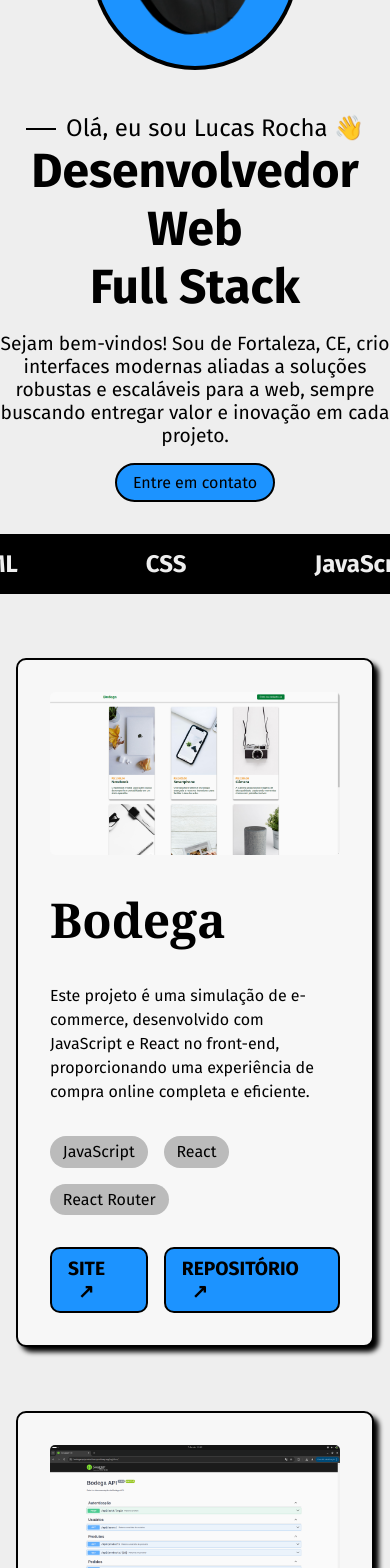
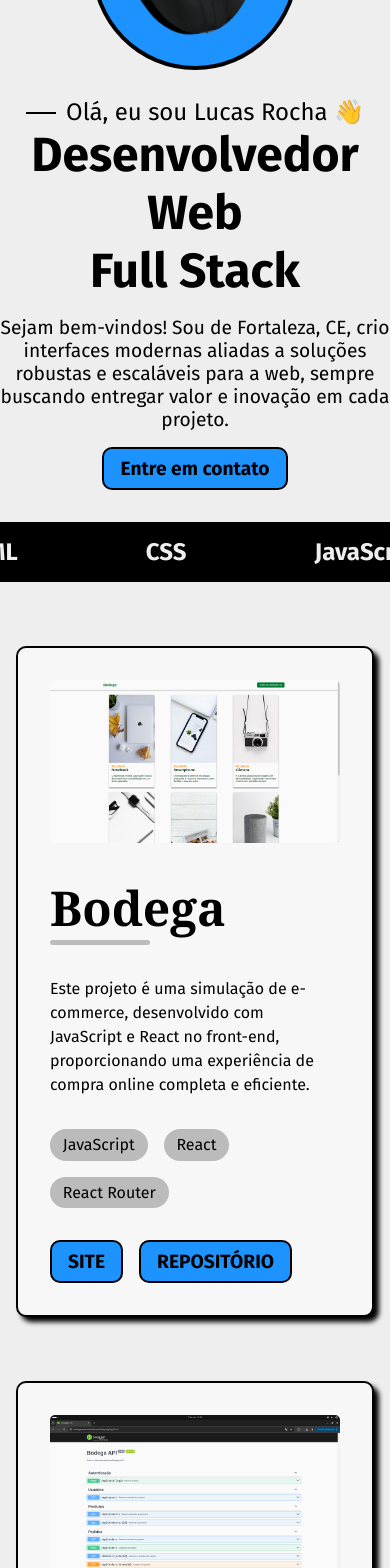
Before and after one commit to lucasrochabz/portfolio, a React (Vite) app: page / in a window 390 px wide. Shown: the part 432-2000 px from the top of the page. Built offline with nearby package versions, Linux system fonts and the light colour scheme.

Commit message:
corrigindo layout

```diff
--- a/src/App.jsx
+++ b/src/App.jsx
@@ -1,9 +1,9 @@
 import { Header } from './components/Header';
 import { About } from './components/About';
-import { Tools } from './components/Tools/Tools';
+import { Stacks } from './components/Stacks';
 import { ProjectList } from './components/ProjectList';
+import { Footer } from './components/Footer';
 import { Contact } from './components/Contact';
-import { Footer } from './components/Footer';
 import './App.css';
 
 export const App = () => {
@@ -11,9 +11,8 @@ export const App = () => {
     <>
       <Header />
       <About />
-      <Tools />
+      <Stacks />
       <ProjectList />
-      {/* <Contact /> */}
       <Footer />
     </>
   );
--- a/src/components/About/About.jsx
+++ b/src/components/About/About.jsx
@@ -17,7 +17,7 @@ export const About = () => {
             aliadas a soluções robustas e escaláveis para a web, sempre buscando
             entregar valor e inovação em cada projeto.
           </p>
-          <a className={styles.email} href="mailto:lucas@example.com">
+          <a className={styles.email} href="mailto:lucasbezerrar@gmail.com">
             Entre em contato
           </a>
         </div>
--- a/src/components/About/About.module.css
+++ b/src/components/About/About.module.css
@@ -5,7 +5,7 @@
   align-items: center;
   gap: 4rem;
   height: 650px;
-  margin: 0 auto;
+  margin: 2rem auto;
 }
 
 .content {
@@ -59,8 +59,10 @@
 .email {
   background-color: var(--blue-color);
   color: var(--black-color);
+  font-size: 1.2rem;
+  font-weight: bold;
   border: 2px solid var(--black-color);
-  border-radius: 100px;
+  border-radius: 10px;
   padding: 0.5rem 1rem;
   margin-top: 1rem;
   transition: 0.3s;
@@ -75,9 +77,8 @@
   .about {
     grid-template-columns: 1fr;
     justify-items: center;
-    gap: 3rem;
+    gap: 2rem;
     height: 100%;
-    margin: 2rem 0;
   }
   .sticker {
     width: 200px;
--- a/src/components/Footer/Footer.jsx
+++ b/src/components/Footer/Footer.jsx
@@ -9,11 +9,24 @@ export const Footer = () => {
 
           <ul className={styles.list}>
             <li className={styles.top}>Siga</li>
+
             <li>
-              <a href="#">LinkedIn</a>
+              <a
+                href="https://www.linkedin.com/in/lucas-bezerra-rocha"
+                target="blank"
+              >
+                LinkedIn
+              </a>
             </li>
             <li>
-              <a href="#">GitHub</a>
+              <a href="https://github.com/lucasrochabz" target="blank">
+                GitHub
+              </a>
+            </li>
+            <li>
+              <a href="https://www.instagram.com/lucasrochabz" target="blank">
+                Instagram
+              </a>
             </li>
           </ul>
 
@@ -29,7 +42,7 @@ export const Footer = () => {
         </div>
         <div className={styles.footer}>
           <p>
-            Copyright &copy; 2024 Lucas Rocha. Todos os direitos reservados.
+            Copyright &copy; 2025 Lucas Rocha. Todos os direitos reservados.
           </p>
         </div>
       </section>
--- a/src/components/Footer/Footer.module.css
+++ b/src/components/Footer/Footer.module.css
@@ -6,13 +6,14 @@
 .content {
   max-width: 1200px;
   margin: 0 auto;
+  padding: 2rem 0;
 }
 
 .item {
   display: flex;
   justify-content: space-between;
   font-size: 1.2rem;
-  padding: 2rem 0;
+  padding-bottom: 2rem;
 }
 
 .list {
@@ -31,8 +32,7 @@
   color: var(--gray-color);
   text-align: center;
   border-top: 2px solid var(--gray-color);
-  padding: 2rem 0;
-  margin: 0 auto;
+  padding-top: 2rem;
 }
 
 @media (max-width: 800px) {
--- a/src/components/ProjectCard/ProjectCard.module.css
+++ b/src/components/ProjectCard/ProjectCard.module.css
@@ -25,6 +25,15 @@
   display: flex;
   flex-direction: column;
   gap: 2rem;
+}
+
+.info h2::after {
+  content: '';
+  display: block;
+  background-color: #bbb;
+  width: 100px;
+  height: 5px;
+  border-radius: 100px;
 }
 
 .info p {
@@ -65,12 +74,6 @@
   color: var(--bg-color);
 }
 
-.links a::after {
-  content: '↗';
-  display: inline-block;
-  margin-left: 10px;
-}
-
 @media (max-width: 800px) {
   .card {
     grid-template-columns: 1fr;
--- a/src/components/Tools/Tools.jsx
+++ b/src/components/Stacks/Stacks.jsx
@@ -1,6 +1,6 @@
-import styles from './Tools.module.css';
+import styles from './Stacks.module.css';
 
-const tools = [
+const stacks = [
   'HTML',
   'CSS',
   'JavaScript',
@@ -10,13 +10,13 @@ const tools = [
   'MySQL',
 ];
 
-export const Tools = () => {
-  const toolsList = tools.concat(tools);
+export const Stacks = () => {
+  const stacksList = stacks.concat(stacks);
 
   return (
-    <section className={styles.tools}>
+    <section className={styles.stacks}>
       <div className={styles.marquee}>
-        {toolsList.map((item, index) => (
+        {stacksList.map((item, index) => (
           <h2 key={index}>{item}</h2>
         ))}
       </div>
--- a/src/components/Tools/Tools.module.css
+++ b/src/components/Stacks/Stacks.module.css
@@ -1,4 +1,4 @@
-.tools {
+.stacks {
   background-color: var(--black-color);
   color: var(--bg-color);
   overflow: hidden;
--- /dev/null
+++ b/src/components/Stacks/index.js
@@ -0,0 +1 @@
+export { Stacks } from './Stacks';
--- a/src/components/Tools/index.js
+++ /dev/null
@@ -1 +0,0 @@
-export { Tools } from './Tools';
```
Also changed, not shown: 1 other file (tests, documents, lock files or other folders).
